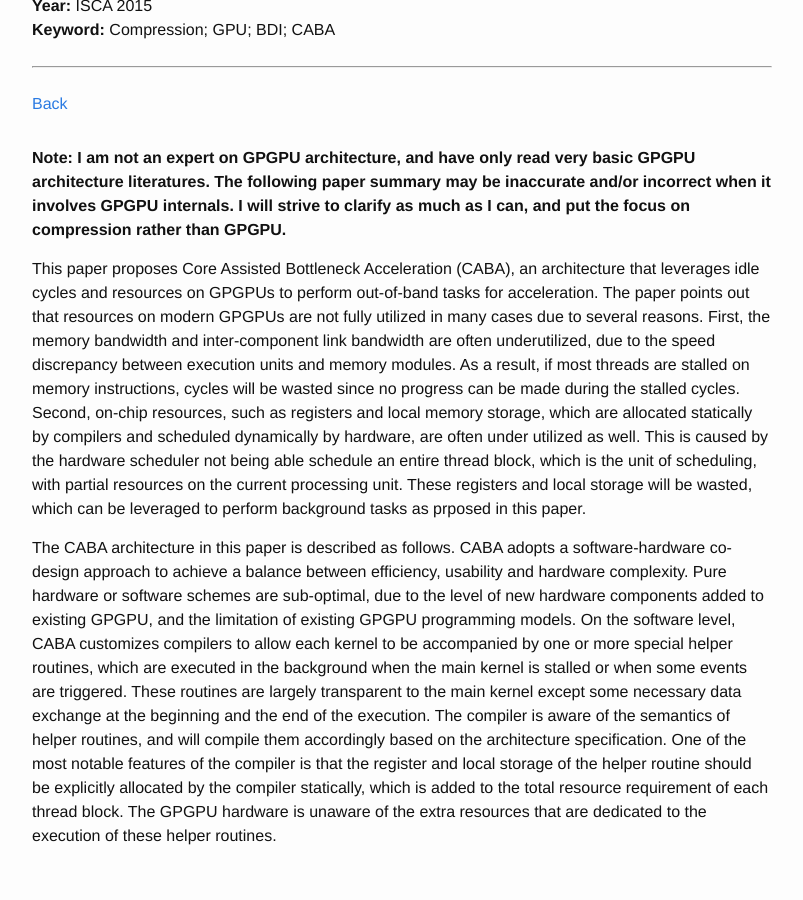
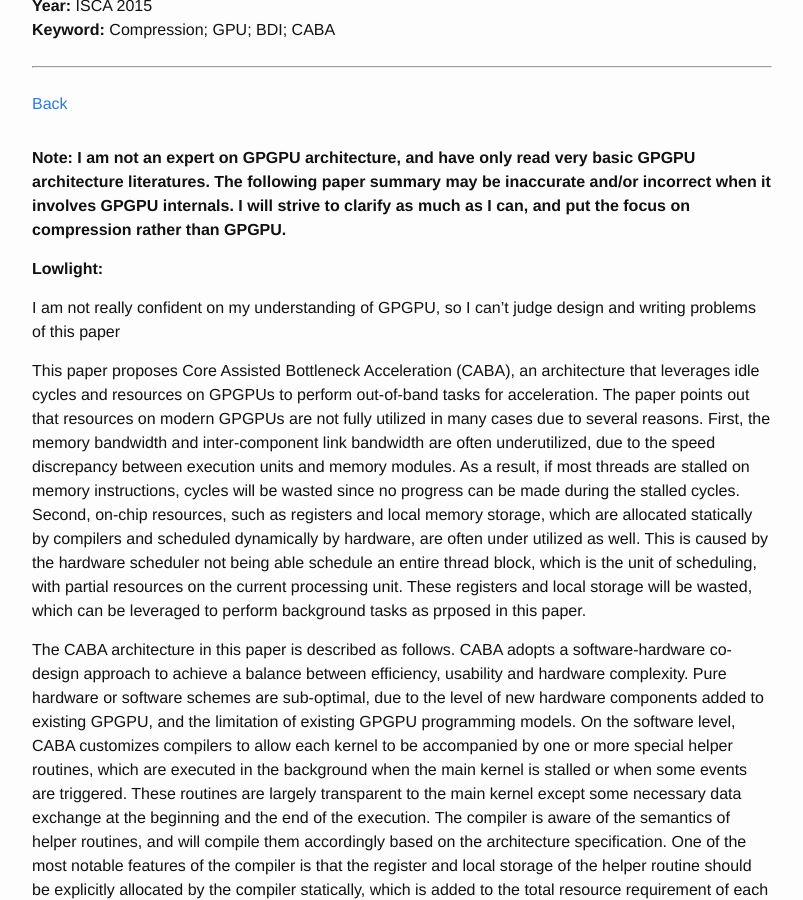
Before and after one commit to wangziqi2013/wangziqi2013.github.io, a Jekyll site: the page built from _posts/2020-07-28-caba.markdown, in a window 1280 px wide and 900 px high, scrolled down 412 px. Shown: the whole window, without its empty margins (238-1041 px from the left). Built offline with Jekyll 4.4.1, drawn with Linux system fonts in a browser that asks for light colours.

Commit message:
Adding lowlight

```diff
--- a/_posts/2020-07-28-caba.markdown
+++ b/_posts/2020-07-28-caba.markdown
@@ -16,6 +16,14 @@ version_mgmt:
 **Note: I am not an expert on GPGPU architecture, and have only read very basic GPGPU architecture literatures. The following
 paper summary may be inaccurate and/or incorrect when it involves GPGPU internals. I will strive to clarify as much as I can,
 and put the focus on compression rather than GPGPU.**
+
+
+
+**Lowlight:**
+
+I am not really confident on my understanding of GPGPU, so I can't judge design and writing problems of this paper
+
+
 
 This paper proposes Core Assisted Bottleneck Acceleration (CABA), an architecture that leverages idle cycles and resources
 on GPGPUs to perform out-of-band tasks for acceleration.
```
